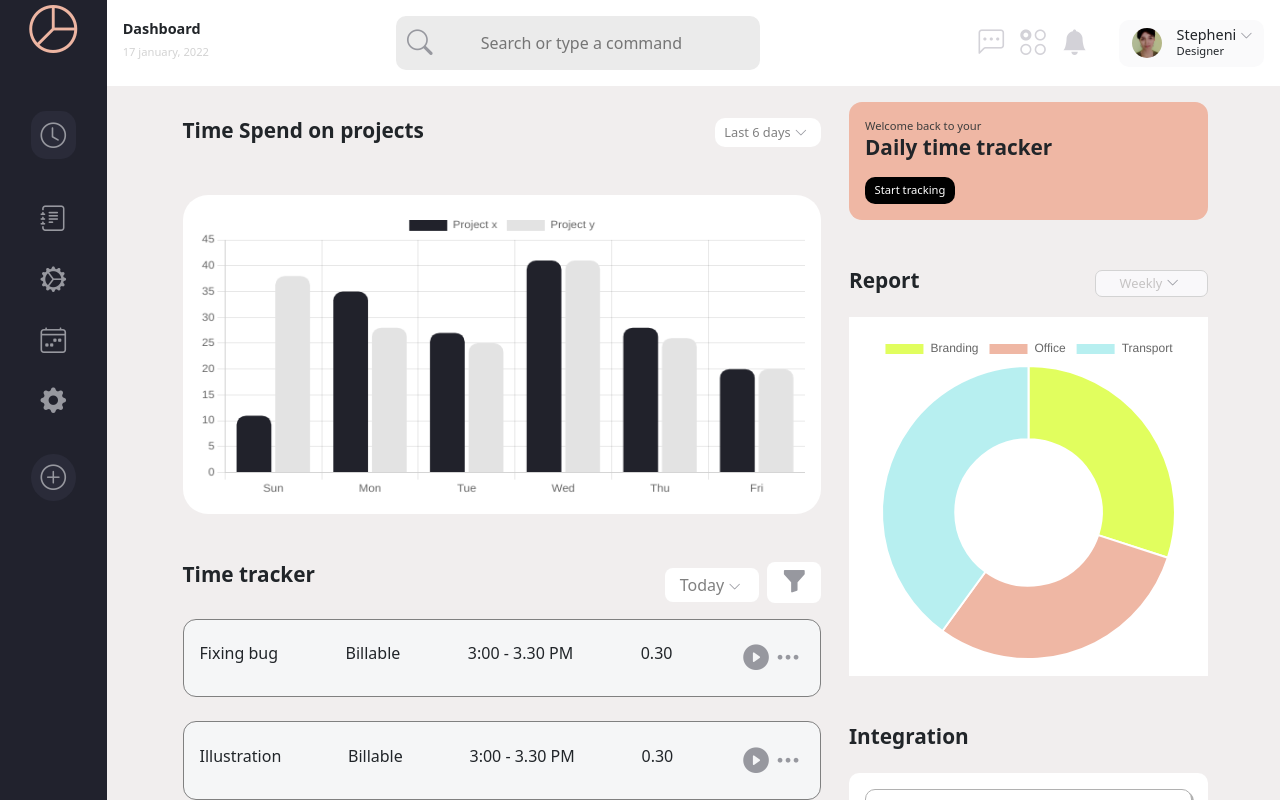
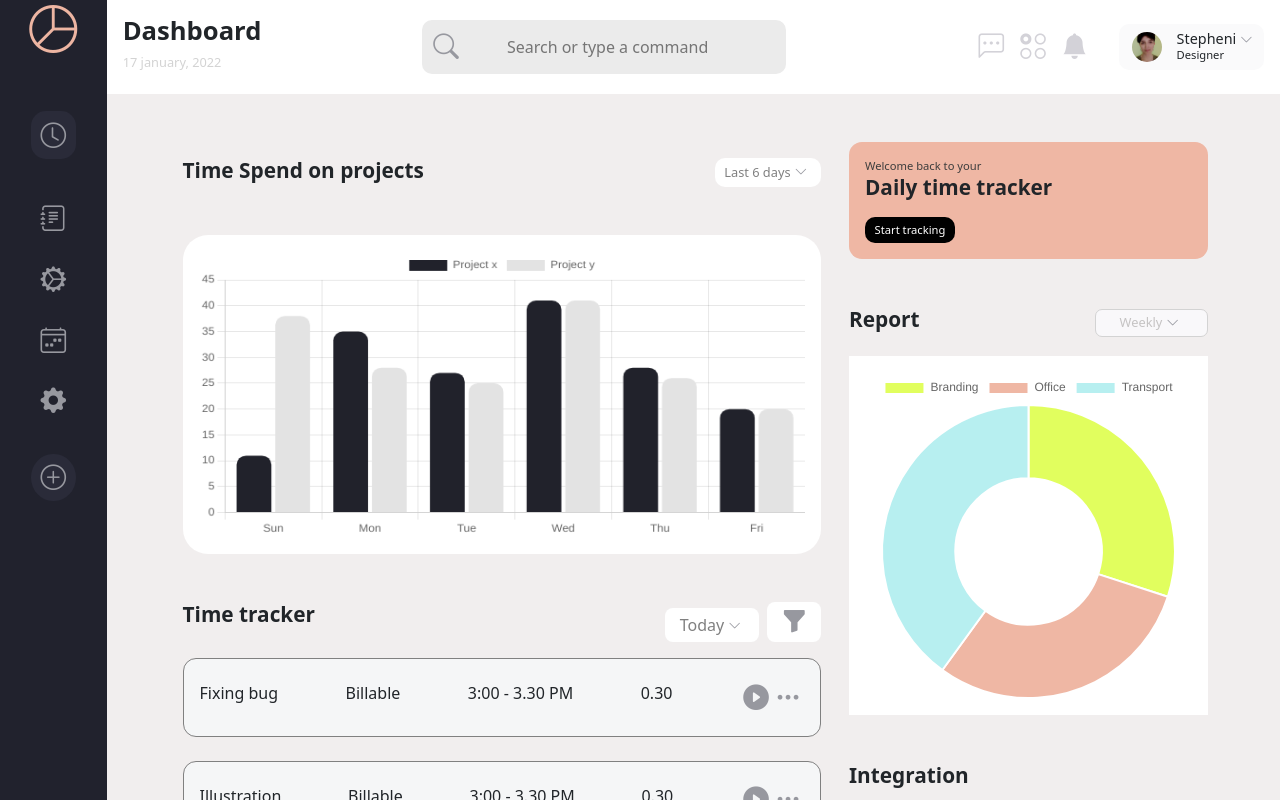
Before and after one commit to dona70909/react-tests, a React (Create React App) app: page / in a window 1280 px wide. Shown: the top 800 px of the page. Built offline with nearby package versions, Linux system fonts and the light colour scheme.

Commit message:
style header

```diff
--- a/src/components/header/css/TopNav.css
+++ b/src/components/header/css/TopNav.css
@@ -1,7 +1,7 @@
 
 .my-top-nav-wrapper {
 
-    /* background-color: rgb(185, 11, 11); */
+    background-color: white;
     /* height: 15vh; */
     padding: 1rem 1.5rem;
 }
@@ -9,13 +9,13 @@
 .header-title > h4 {
 
     font-weight: 700;
-    font-size: .9rem;
+    font-size: 1.6rem;
 }
 
 .header-title > h6 {
 
     color: lightgray;
-    font-size: .7rem;
+    font-size: .8rem;
 }
 
 .search-bar > input {
--- a/src/components/main/Main.jsx
+++ b/src/components/main/Main.jsx
@@ -87,7 +87,7 @@ class Main extends React.Component {
     render() {
         return (
 
-            <main className='container-fluid py-3'>
+            <main className='container-fluid pt-5'>
 
                 <section className="row justify-content-center">
 
--- a/src/components/main/css/main.css
+++ b/src/components/main/css/main.css
@@ -1,7 +1,6 @@
 main {
 
     background-color: rgb(241, 238, 238);
-    /* height: 100%; */
 }
 
 
```
